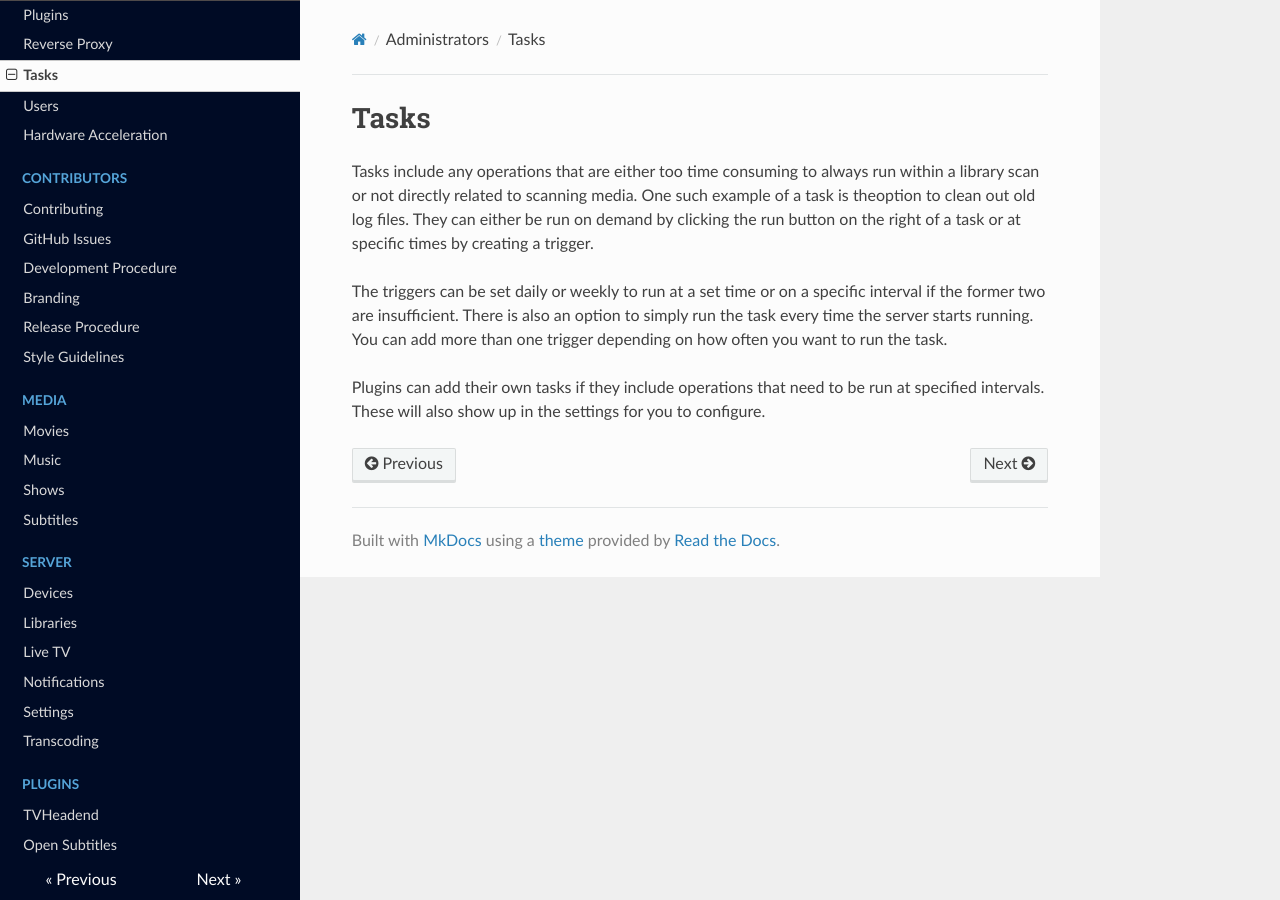
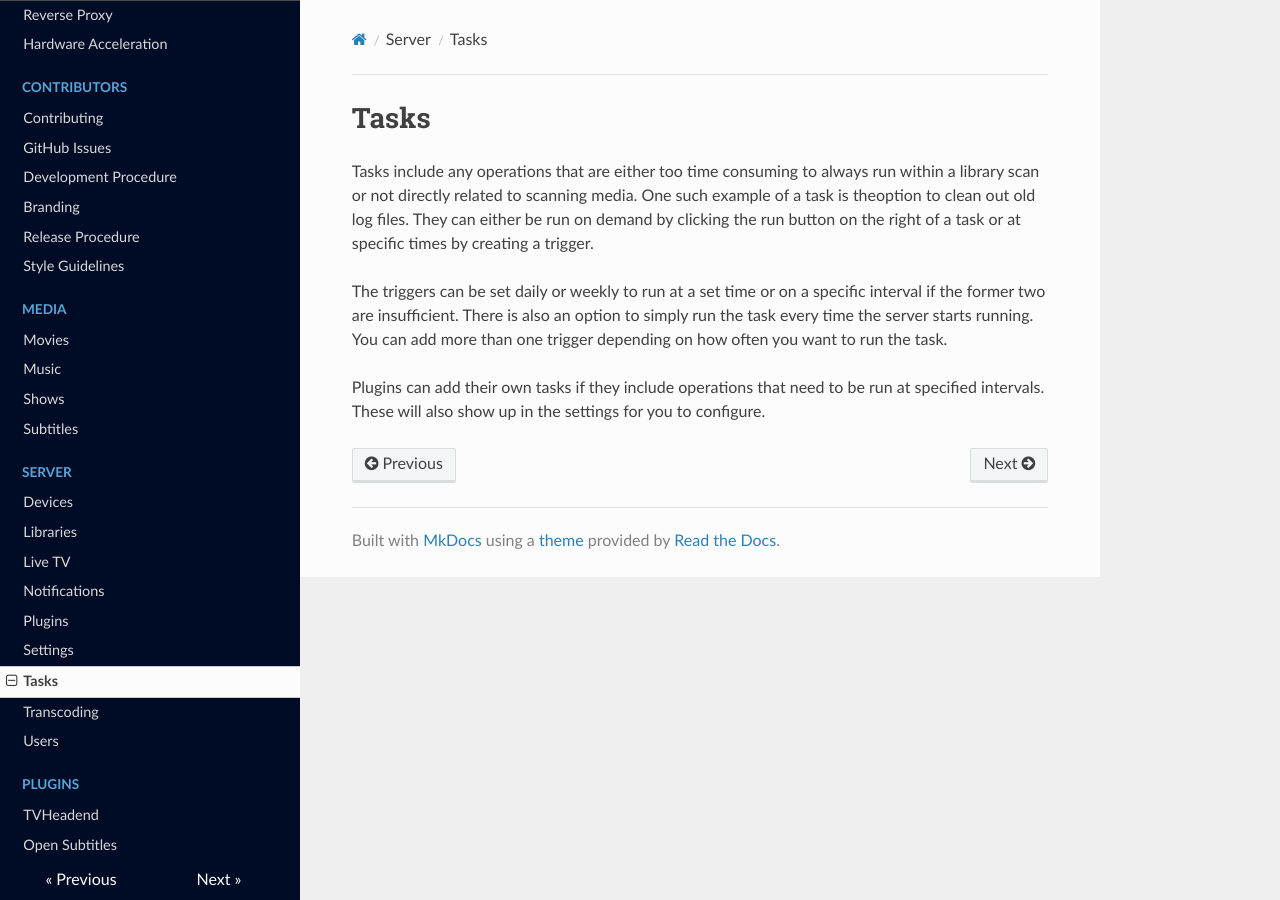
Before and after one commit to jellyfin-archive/jellyfin-docs, an MkDocs documentation site: the page built from docs/server/tasks.md, in a window 1280 px wide. Built offline with MkDocs 1.6.1, drawn with Linux system fonts in a browser that asks for light colours; nearby versions of some CDN libraries; old or Windows-style settings are respelled for this version of MkDocs; part of the change alters nothing that is shown.

Commit message:
move all server options to the same folder

```diff
--- a/mkdocs.yml
+++ b/mkdocs.yml
@@ -15,10 +15,7 @@ pages:
     - Quick Start: 'administrator-docs/quick-start.md'
     - Migrating from Emby: 'administrator-docs/migrate-from-emby.md'
     - Connectivity: 'administrator-docs/connectivity.md'
-    - Plugins: 'administrator-docs/plugins.md'
     - Reverse Proxy: 'administrator-docs/reverse-proxy.md'
-    - Tasks: 'administrator-docs/tasks.md'
-    - Users: 'administrator-docs/users.md'
     - Hardware Acceleration: 'administrator-docs/hardware-acceleration.md'
   - Contributors:
     - Contributing: 'contributor-docs/contributing.md'
@@ -37,8 +34,11 @@ pages:
     - Libraries: 'server/libraries.md'
     - Live TV: 'server/live-tv.md'
     - Notifications: 'server/notifications.md'
+    - Plugins: 'server/plugins.md'
     - Settings: 'server/settings.md'
+    - Tasks: 'server/tasks.md'
     - Transcoding: 'server/transcoding.md'
+    - Users: 'server/users.md'
   - Plugins:
     - TVHeadend: 'plugins/tvheadend.md'
     - Open Subtitles: 'plugins/open-subtitles.md'
```
Also changed, not shown: docs/server/plugins.md (renamed from docs/administrator-docs/plugins.md), docs/server/tasks.md (renamed from docs/administrator-docs/tasks.md), docs/server/users.md (renamed from docs/administrator-docs/users.md).
